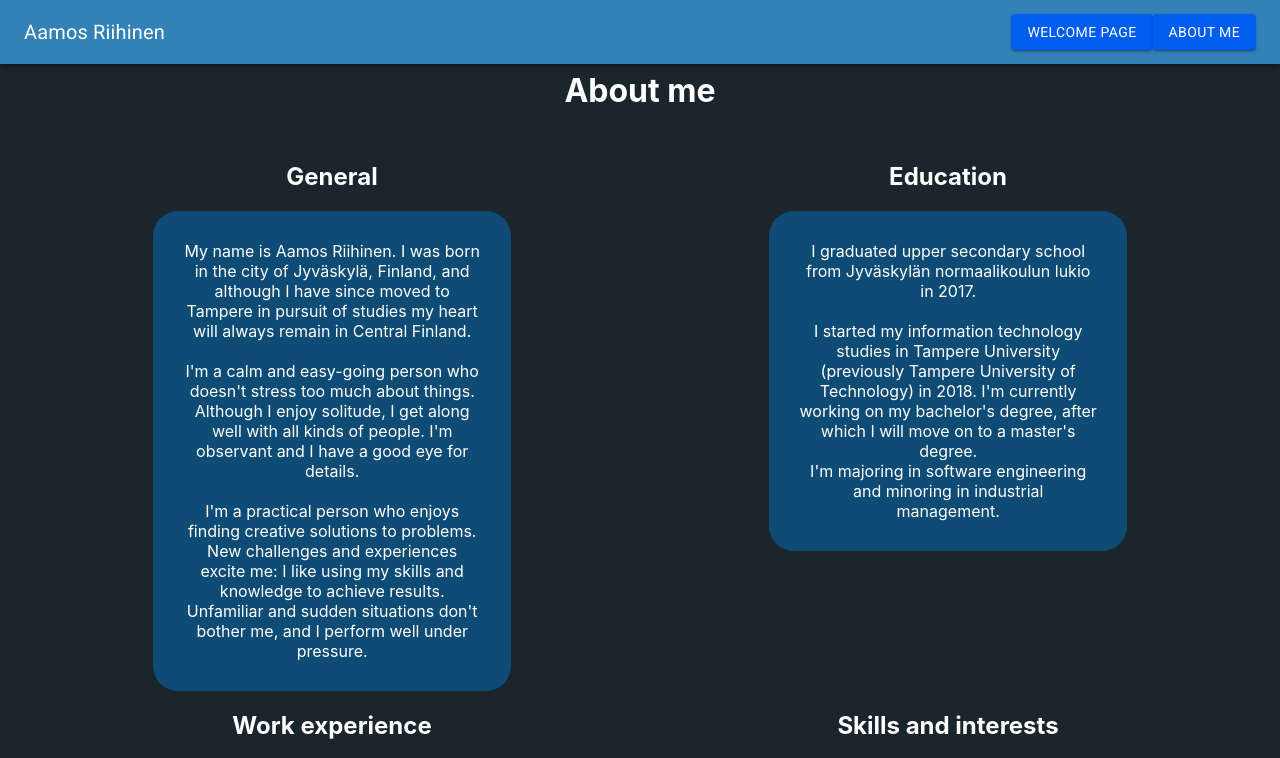
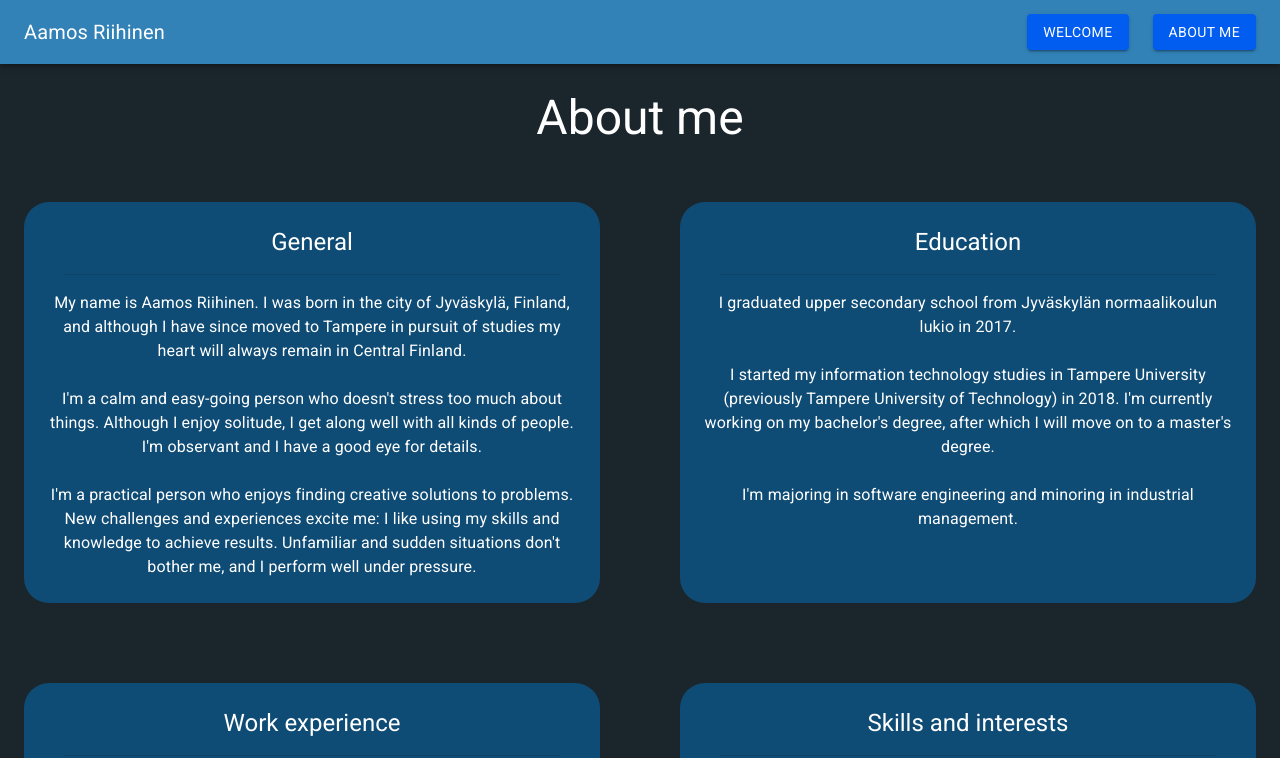
Before and after one commit to qaamos/react-portfolio, a React (Create React App) app in the folder portfolio/: page /about in a window 1280 px wide. Shown: the top 758 px of the page. Built offline with nearby package versions, Linux system fonts and the light colour scheme.

Commit message:
Finished conversion to MUI

```diff
--- a/portfolio/package.json
+++ b/portfolio/package.json
@@ -11,6 +11,7 @@
     "fontsource-roboto": "^4.0.0",
     "react": "^17.0.1",
     "react-dom": "^17.0.1",
+    "react-helmet": "^6.1.0",
     "react-router-dom": "^5.2.0",
     "react-scripts": "4.0.1",
     "web-vitals": "^0.2.4"
--- a/portfolio/src/About.js
+++ b/portfolio/src/About.js
@@ -1,15 +1,38 @@
 import React from "react"
+import Helmet from 'react-helmet';
+import Box from '@material-ui/core/Box'
+import Typography from '@material-ui/core/Typography';
+import Grid from '@material-ui/core/Grid';
+import Paper from '@material-ui/core/Paper';
+import Divider from '@material-ui/core/Divider';
 
 function About(props) {
   return (
     <div>
-      <h1>About me</h1>
 
-      <ul id="aboutsections">
+      <Helmet>
+        <title>Aamos | About me</title>
+      </Helmet>
 
-      <div class="section">
-      <h2>General</h2>
-      <div class="textbox">
+      <Box mt={5}>
+
+        <Typography variant="h3">
+          About me
+        </Typography>
+
+        <Box mt={7}>
+          <Grid container spacing={10}>
+
+            <Grid item xs={12} sm={6}>
+              <Paper elevation={5} class="textbox">
+                <Box p={3}>
+                  <Typography variant="h5">
+                    General
+                  </Typography>
+                  <Box p={2}>
+                    <Divider />
+                  </Box>
+                  <Typography variant="body1">
                     My name is Aamos Riihinen. I was born in the city of Jyväskylä, Finland,
                     and although I have since moved to Tampere in pursuit of studies my heart
                     will always remain in Central Finland. <br></br><br></br>
@@ -20,23 +43,41 @@ function About(props) {
                     experiences excite me: I like using my skills and knowledge to achieve results.
                     Unfamiliar and sudden situations don't bother me, and I perform well under
                     pressure.
-      </div>
-      </div>
+                  </Typography>
+                </Box>
+              </Paper>
+            </Grid>
 
-      <div class="section">
-      <h2>Education</h2>
-      <div class="textbox">
+            <Grid item xs={12} sm={6}>
+              <Paper elevation={5} class="textbox">
+                <Box p={3}>
+                  <Typography variant="h5">
+                    Education
+                  </Typography>
+                  <Box p={2}>
+                    <Divider />
+                  </Box>
+                  <Typography variant="body1">
                     I graduated upper secondary school from Jyväskylän normaalikoulun lukio in 2017.
                     <br></br><br></br>I started my information technology studies in Tampere University (previously Tampere
                     University of Technology) in 2018. I'm currently working on my bachelor's degree, after which
-      I will move on to a master's degree.<br></br>
+                    I will move on to a master's degree.<br></br><br></br>
                     I'm majoring in software engineering and minoring in industrial management.
-      </div>
-      </div>
+                  </Typography>
+                </Box>
+              </Paper>
+            </Grid>
 
-      <div class="section">
-      <h2>Work experience</h2>
-      <div class="textbox">
+            <Grid item xs={12} sm={6}>
+              <Paper elevation={5} class="textbox">
+                <Box p={3}>
+                  <Typography variant="h5">
+                    Work experience
+                  </Typography>
+                  <Box p={2}>
+                    <Divider />
+                  </Box>
+                  <Typography variant="body1">
                     2020<br></br>Postal delivery worker at Posti Palvelut Oy
                     <br></br><br></br>
 
@@ -50,13 +91,21 @@ function About(props) {
                     2012<br></br>Work experience training at Jyväskylä Main Library
                     <br></br><br></br>
                     2011<br></br>Work experience training at pet store Faunatar
-      </div>
-      </div>
+                  </Typography>
+                </Box>
+              </Paper>
+            </Grid>
 
-      <div class="section">
-      <h2>Skills and interests</h2>
-      <div class="textbox">
-
+            <Grid item xs={12} sm={6}>
+              <Paper elevation={5} class="textbox">
+                <Box p={3}>
+                  <Typography variant="h5">
+                    Skills and interests
+                  </Typography>
+                  <Box p={2}>
+                    <Divider />
+                  </Box>
+                  <Typography variant="body1">
                     I have proficient programming skills in Python, C++ and JavaScript.
                     I'm familiar with full stack web development using Node.js and React.
                     I can make graphical user interfaces (Qt). I'm familiar with GNU/Linux and
@@ -64,11 +113,15 @@ function About(props) {
                     and multiple-user project arrangements. I know SQL.
                     <br></br><br></br>
                     Some of my interests include: technology, cars, video games, investing.
+                  </Typography>
+                </Box>
+              </Paper>
+            </Grid>
 
-      </div>
-      </div>
+          </Grid>
+        </Box>
 
-      </ul>
+      </Box>
 
     </div>
   )
--- a/portfolio/src/App.css
+++ b/portfolio/src/App.css
@@ -37,52 +37,6 @@
   }
 }
 
-.navigation-sub {
-  list-style-type: none;
-  margin: 0;
-  padding: 0;
-  overflow: auto;
-  background-color: #3282b8;
-  position: fixed;
-  top: 0;
-  left: 0;
-  width: 100%;
-  text-align: center;
-}
-
-.navigation-sub ul {
-  margin: 0;
-  padding: 0;
-  position: relative;
-  top: 0;
-  left: 0;
-}
-
-.navigation-sub li {
-  display: inline-block;
-  text-align: center;
-  position:relative;
-}
-
-.navigation-sub li a {
-  float:left;
-  display: inline-block;
-  color: white;
-  text-align: center;
-  padding: 14px 100px;
-  text-decoration: none;
-
-}
-
-.navigation-sub li:hover {
-  background-color: #0f4c75;
-}
-
-.navigation-sub li:active {
-  background-color: #000099;
-
-}
-
 body {
   padding-top:50px;
   height:100%;
@@ -111,7 +65,7 @@ body {
 }
 
 
-#infobox {
+.infobox {
   background-color: #0f4c75;
   color: white;
   border-radius: 25px;
@@ -124,47 +78,17 @@ body {
 }
 
 .textbox {
-  max-width: 50%;
   position: relative;
-  left: 20%;
   background-color: #0f4c75;
   color: white;
-  padding: 30px;
   border-radius: 25px;
+  height: 100%;
 }
 
-#aboutsections {
-  display:grid;
-  grid-template-columns: 50% 50%;
-  grid-template-rows: 50% 50%;
-  list-style-type: none;
-  margin: 0;
-  padding: 0;
-  position: relative;
-  top: 0;
-  left: 0;
-}
-
-.section {
-  padding:10px;
-}
 
 @media screen and (max-width: 600px) {
-  .topnav a, .topnav-right {
-    float: none;
-    display: block;
-  }
 
-  .topnav-centered a {
-    position: relative;
-    top: 0;
-    left: 0;
-    transform: none;
-  }
 
-  #aboutsections {
-    display:block;
-  }
 
 }
 
--- a/portfolio/src/App.js
+++ b/portfolio/src/App.js
@@ -1,11 +1,9 @@
-import logo from './logo.svg';
 import './App.css';
 import { BrowserRouter, Route, Link } from 'react-router-dom';
 import About from './About.js';
 import Info from './Info.js';
 import 'fontsource-roboto';
 import Box from '@material-ui/core/Box';
-import Grid from '@material-ui/core/Grid';
 import Container from '@material-ui/core/Container';
 import Typography from '@material-ui/core/Typography';
 import AppBar from '@material-ui/core/AppBar';
@@ -29,26 +27,20 @@ function App() {
             Aamos Riihinen
             </Typography>
           </Box>
+          <Box pr={3}>
+            <Button className="menuButton" variant="contained"
+            style={{color:"white", backgroundColor:"#005DEF"}}
+            component={Link} to="/">
+              Welcome
+            </Button>
+          </Box>
           <Button className="menuButton" variant="contained"
-          style={{color:"white", backgroundColor:"#005DEF"}}>
-          Welcome page
-          </Button>
-          <Button className="menuButton" variant="contained"
-          style={{color:"white", backgroundColor:"#005DEF"}}>
-          About me
+          style={{color:"white", backgroundColor:"#005DEF"}}
+          component={Link} to="/about">
+            About me
           </Button>
         </Toolbar>
       </AppBar>
-
-      <div className="navigation">
-        <div className="navigation-sub">
-        <div id="title">Aamos Riihinen</div>
-        <ul>
-          <li> <Link to="/" className="item">Welcome</Link> </li>
-          <li> <Link to="/about" className="item">About me</Link> </li>
-        </ul>
-        </div>
-      </div>
 
     </Container>
     </div>
--- a/portfolio/src/Info.js
+++ b/portfolio/src/Info.js
@@ -4,10 +4,15 @@ import Box from '@material-ui/core/Box'
 import Grid from '@material-ui/core/Grid';
 import Typography from '@material-ui/core/Typography';
 import Paper from '@material-ui/core/Paper';
+import Helmet from 'react-helmet';
 
 function Info(props) {
   return (
     <div>
+
+      <Helmet>
+        <title>Aamos | Welcome</title>
+      </Helmet>
 
       <Box mt={5}>
         <Typography variant="h3">
@@ -22,7 +27,7 @@ function Info(props) {
           </Grid>
 
           <Grid item xs>
-          <Paper id="infobox" elevation={5}>
+            <Paper class="infobox" elevation={5}>
               <Typography variant="body1">
               Hello!
               <br></br><br></br>
```
Also changed, not shown: 2 other files (tests, documents, lock files or other folders). Lines whose indentation alone changed are shown as unchanged.
